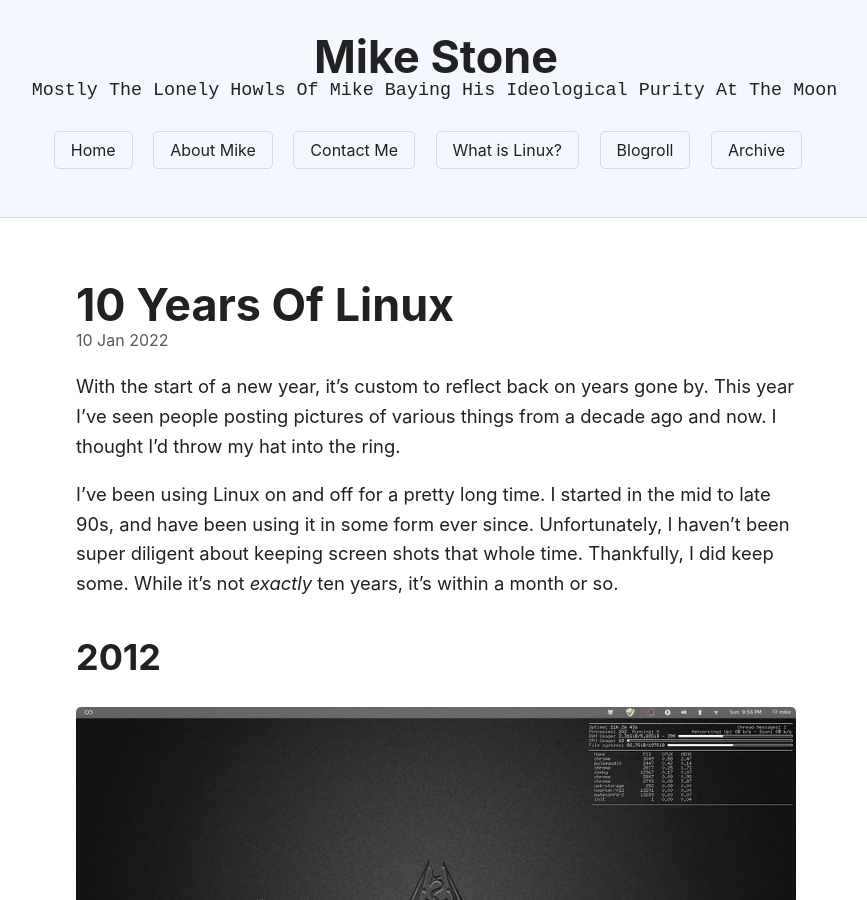
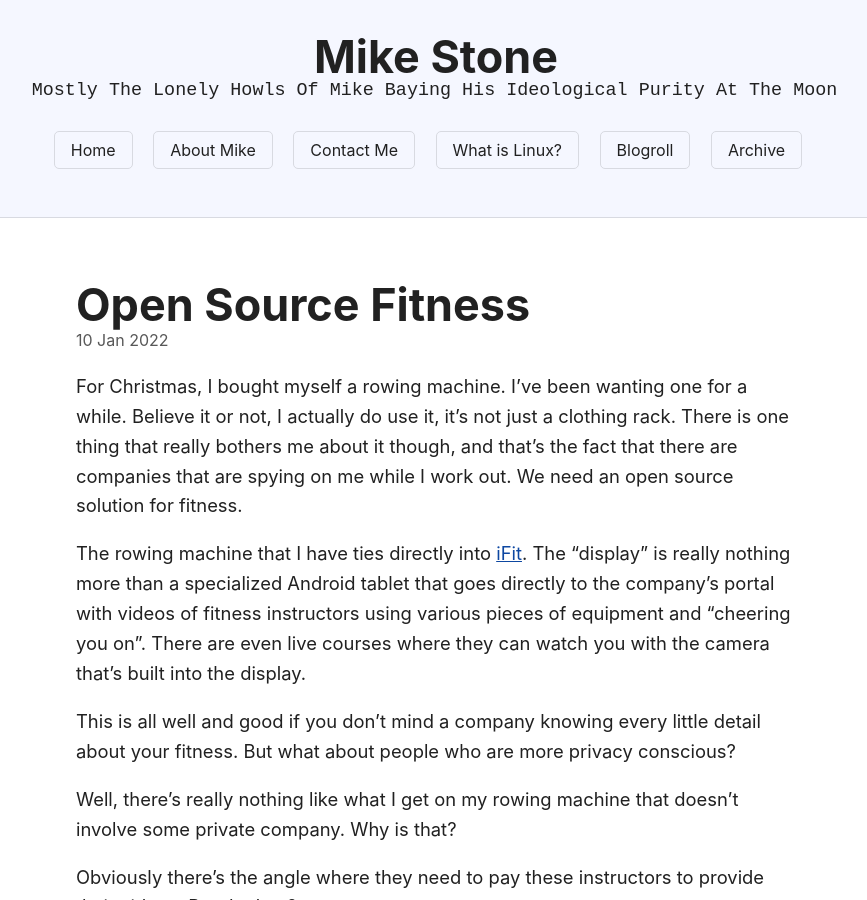
Before and after one commit to lrmikestone/jekyll.blog, a Jekyll site: the page built from _posts/2022/2022-02-11-open-source-fitness.md, in a window 1280 px wide and 900 px high. Shown: the whole window, without its empty margins (204-1071 px from the left). Built offline with Jekyll 4.4.1, drawn with Linux system fonts in a browser that asks for light colours; some of the changed text lies outside the part shown.

Commit message:
Open Source Fitness post.

```diff
--- a/_posts/2022/2022-02-11-open-source-fitness.md
+++ b/_posts/2022/2022-02-11-open-source-fitness.md
@@ -1,26 +1,36 @@
 ---
 header: Mike Stone
 description: Mostly The Lonely Howls Of Mike Baying His Ideological Purity At The Moon
-title: "10 Years Of Linux"
-permalink: /10-years-of-linux/
+title: "Open Source Fitness"
+permalink: /open-source-fitness/
 excerpt_separator: <!--more-->
 layout: post
 date: "2022-01-10 09:05:00 -0700"
 published: true
 ---
 
-With the start of a new year, it's custom to reflect back on years gone by. This year I've seen people posting pictures of various things from a decade ago and now. I thought I'd throw my hat into the ring.
+For Christmas, I bought myself a rowing machine. I've been wanting one for a while. Believe it or not, I actually do use it, it's not just a clothing rack. There is one thing that really bothers me about it though, and that's the fact that there are companies that are spying on me while I work out. We need an open source solution for fitness.
 
 <!--more-->
 
-I've been using Linux on and off for a pretty long time. I started in the mid to late 90s, and have been using it in some form ever since. Unfortunately, I haven't been super diligent about keeping screen shots that whole time. Thankfully, I did keep some. While it's not _exactly_ ten years, it's within a month or so.
+The rowing machine that I have ties directly into [iFit](https://www.ifit.com). The "display" is really nothing more than a specialized Android tablet that goes directly to the company's portal with videos of fitness instructors using various pieces of equipment and "cheering you on". There are even live courses where they can watch you with the camera that's built into the display.
 
-## 2012
-![](/assets/images/10yearsOfLinux/10yearsOfLinux_2012.jpg)
+This is all well and good if you don't mind a company knowing every little detail about your fitness. But what about people who are more privacy conscious?
 
-## 2022
-![](/assets/images/10yearsOfLinux/10yearsOfLinux_2022.png)
+Well, there's really nothing like what I get on my rowing machine that doesn't involve some private company. Why is that?
 
-A lot has changed over the last decade. Thankfully, Linux is still awesome.
+Obviously there's the angle where they need to pay these instructors to provide their videos. But do they?
 
-Day 2 of the #100DaysToOffload 2022 Series.
+It really got me to thinking about what would be required to do this whole thing open source.
+
+Videos could be hosted by [Peertube](https://joinpeertube.org). That would be easy enough. The metrics that a rowing machine keeps could easily be handled by a [Raspberry Pi](https://www.raspberrypi.org). They're not inherently complicated. Software wise, this thing is pretty much a no brainer.
+
+When it comes down to it, the only thing that keeps fitness from being more open source is the hardware. You need sensors to monitor your pulse. You need sensors to see how fast you're rowing on your rowing machine, or how fast you're peddling on your exercise bike, or how fast you're running on your treadmill. We have an excellent start with the [PineTime SmartWatch](https://pine64.com/product/pinetime-smartwatch-sealed/). It's already got sensors for the basics. Step counters and heart rate monitors. It's inexpensive.
+
+What we need is a portal of some kind that would gather up the data that you could host yourself. The PineTime syncs to that, and then all the subsequent equipment would also. It would know how fast you were peddling and how fast your heart rate was. It's not a complicated database.
+
+I feel like the only reason this doesn't exist is because the fitness industry is downright hostile to the idea. They want to rope you into their walled garden and keep you there.
+
+Maybe someday in the not too distant future, we'll have an open source option. I'd much rather host the data myself than have Google knowing how fast my heart beats and how much sleep I'm getting.
+
+Day 3 of the #100DaysToOffload 2022 Series.
```
